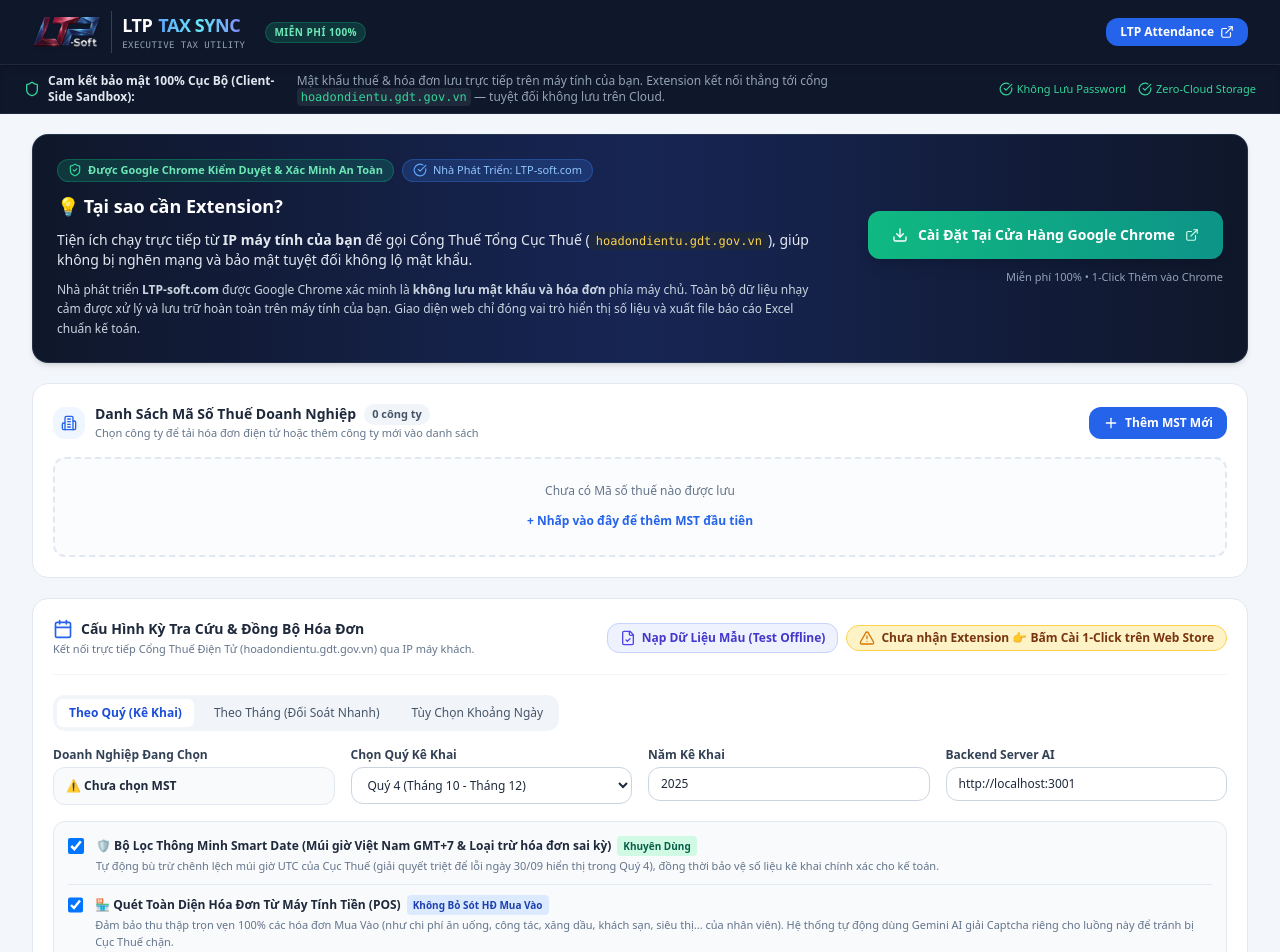
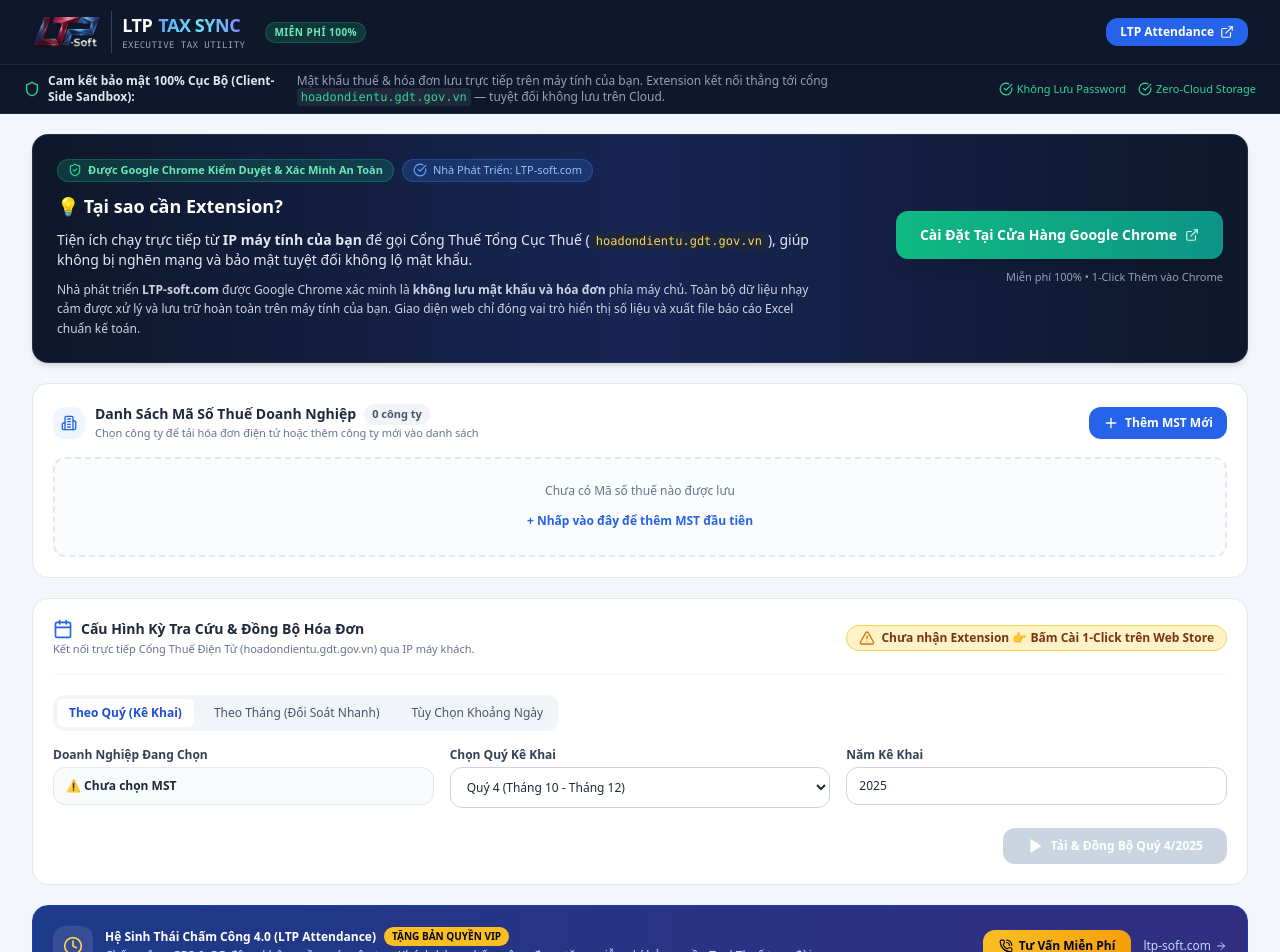
Before and after one commit to Ltp-Soft/taxsys, a React (Vite) app in the folder frontend-module/: page / in a window 1280 px wide. Shown: the top 952 px of the page. Built offline with nearby package versions, Linux system fonts and the light colour scheme; the HTML template or start-up script is replaced by a standard one.

Commit message:
style(ui): streamline dashboard UI, hide default checkboxes/backend URL/mock button/manual button

```diff
--- a/frontend-module/src/App.jsx
+++ b/frontend-module/src/App.jsx
@@ -184,9 +184,8 @@ export default function App() {
                 href={CHROME_STORE_URL}
                 target="_blank"
                 rel="noreferrer"
-                className="inline-flex items-center justify-center gap-2.5 px-6 py-3.5 bg-gradient-to-r from-emerald-500 to-teal-600 hover:from-emerald-600 hover:to-teal-700 text-white font-black text-xs sm:text-sm rounded-xl shadow-lg hover:shadow-emerald-500/25 transition transform active:scale-95 text-center"
+                className="inline-flex items-center justify-center gap-2 px-6 py-3.5 bg-gradient-to-r from-emerald-500 to-teal-600 hover:from-emerald-600 hover:to-teal-700 text-white font-black text-xs sm:text-sm rounded-xl shadow-lg hover:shadow-emerald-500/25 transition transform active:scale-95 text-center"
               >
-                <Download className="w-4 h-4 text-white" />
                 <span>Cài Đặt Tại Cửa Hàng Google Chrome</span>
                 <ExternalLink className="w-3.5 h-3.5 text-emerald-100" />
               </a>
--- a/frontend-module/src/components/SyncControlPanel.jsx
+++ b/frontend-module/src/components/SyncControlPanel.jsx
@@ -444,17 +444,6 @@ export default function SyncControlPanel({ activeAccount, onSyncCompleted, isSyn
         </div>
 
         <div className="flex items-center gap-2">
-          {/* Nút test dữ liệu mẫu Offline */}
-          <button
-            onClick={handleLoadMockData}
-            type="button"
-            className="flex items-center gap-1.5 text-xs font-semibold text-indigo-700 bg-indigo-50 hover:bg-indigo-100 px-3 py-1.5 rounded-xl border border-indigo-200 transition"
-            title="Xem ngay giao diện và xuất file Excel với dữ liệu mẫu không cần đăng nhập"
-          >
-            <FileCheck className="w-4 h-4 text-indigo-600" />
-            <span>Nạp Dữ Liệu Mẫu (Test Offline)</span>
-          </button>
-
           {/* Trạng thái kết nối Extension */}
           {extensionStatus === 'connected' ? (
             <div className="flex items-center gap-1.5 text-xs font-semibold text-emerald-700 bg-emerald-50 px-3 py-1 rounded-full border border-emerald-200">
@@ -482,7 +471,7 @@ export default function SyncControlPanel({ activeAccount, onSyncCompleted, isSyn
       </div>
 
       {/* Bộ chọn chế độ: Theo Quý / Theo Tháng / Khoảng Ngày */}
-      <div className="flex items-center gap-2 mb-4 p-1 bg-slate-100 p-1 rounded-xl w-fit mb-4">
+      <div className="flex items-center gap-2 mb-4 p-1 bg-slate-100 rounded-xl w-fit">
         <button
           type="button"
           onClick={() => setSyncPeriodType('quarter')}
@@ -518,10 +507,10 @@ export default function SyncControlPanel({ activeAccount, onSyncCompleted, isSyn
         </button>
       </div>
 
-      <div className="grid grid-cols-1 sm:grid-cols-2 lg:grid-cols-4 gap-4 mb-4">
+      <div className="grid grid-cols-1 sm:grid-cols-3 gap-4 mb-5">
         <div>
           <label className="block text-xs font-bold text-slate-700 mb-1">Doanh Nghiệp Đang Chọn</label>
-          <div className="text-sm font-bold text-xs font-bold text-slate-800 bg-slate-50 px-3 py-2.5 rounded-xl border border-slate-200 truncate">
+          <div className="text-xs font-bold text-slate-800 bg-slate-50 px-3 py-2.5 rounded-xl border border-slate-200 truncate">
             {activeAccount ? `${activeAccount.mst} - ${activeAccount.companyName}` : '⚠️ Chưa chọn MST'}
           </div>
         </div>
@@ -534,7 +523,7 @@ export default function SyncControlPanel({ activeAccount, onSyncCompleted, isSyn
               value={quarter}
               onChange={(e) => setQuarter(e.target.value)}
               disabled={isSyncing}
-              className="w-full text-sm font-medium px-3 py-2 border border-slate-300 rounded-xl focus:outline-none focus:border-blue-500 bg-white text-slate-800 text-xs px-3 py-2"
+              className="w-full text-xs font-medium px-3 py-2.5 border border-slate-300 rounded-xl focus:outline-none focus:border-blue-500 bg-white text-slate-800"
             >
               <option value="1">Quý 1 (Tháng 1 - Tháng 3)</option>
               <option value="2">Quý 2 (Tháng 4 - Tháng 6)</option>
@@ -552,7 +541,7 @@ export default function SyncControlPanel({ activeAccount, onSyncCompleted, isSyn
               value={month}
               onChange={(e) => setMonth(e.target.value)}
               disabled={isSyncing}
-              className="w-full text-sm font-medium px-3 py-2 border border-slate-300 rounded-xl focus:outline-none focus:border-blue-500 bg-white text-slate-800 text-xs px-3 py-2"
+              className="w-full text-xs font-medium px-3 py-2.5 border border-slate-300 rounded-xl focus:outline-none focus:border-blue-500 bg-white text-slate-800"
             >
               {[1, 2, 3, 4, 5, 6, 7, 8, 9, 10, 11, 12].map(m => (
                 <option key={m} value={m}>Tháng {m}</option>
@@ -563,7 +552,7 @@ export default function SyncControlPanel({ activeAccount, onSyncCompleted, isSyn
 
         {/* Chế độ Khoảng Ngày */}
         {syncPeriodType === 'custom' && (
-          <div className="col-span-2 grid grid-cols-2 gap-2">
+          <div className="sm:col-span-2 grid grid-cols-2 gap-3">
             <div>
               <label className="block text-xs font-bold text-slate-700 mb-1">Từ Ngày (dd/mm/yyyy)</label>
               <input
@@ -572,7 +561,7 @@ export default function SyncControlPanel({ activeAccount, onSyncCompleted, isSyn
                 onChange={(e) => setFromDate(e.target.value)}
                 placeholder="01/10/2025"
                 disabled={isSyncing}
-                className="w-full text-sm px-3 py-2 border border-slate-300 rounded-xl focus:outline-none focus:border-blue-500 bg-white text-slate-800 text-xs px-3 py-2"
+                className="w-full text-xs px-3 py-2.5 border border-slate-300 rounded-xl focus:outline-none focus:border-blue-500 bg-white text-slate-800"
               />
             </div>
             <div>
@@ -583,7 +572,7 @@ export default function SyncControlPanel({ activeAccount, onSyncCompleted, isSyn
                 onChange={(e) => setToDate(e.target.value)}
                 placeholder="31/10/2025"
                 disabled={isSyncing}
-                className="w-full text-sm px-3 py-2 border border-slate-300 rounded-xl focus:outline-none focus:border-blue-500 bg-white text-slate-800 text-xs px-3 py-2"
+                className="w-full text-xs px-3 py-2.5 border border-slate-300 rounded-xl focus:outline-none focus:border-blue-500 bg-white text-slate-800"
               />
             </div>
           </div>
@@ -599,63 +588,10 @@ export default function SyncControlPanel({ activeAccount, onSyncCompleted, isSyn
               disabled={isSyncing}
               min="2020"
               max="2030"
-              className="w-full text-sm font-medium px-3 py-2 border border-slate-300 rounded-xl focus:outline-none focus:border-blue-500 bg-white text-slate-800 text-xs px-3 py-2"
+              className="w-full text-xs font-medium px-3 py-2.5 border border-slate-300 rounded-xl focus:outline-none focus:border-blue-500 bg-white text-slate-800"
             />
           </div>
         )}
-
-        <div>
-          <label className="block text-xs font-bold text-slate-700 mb-1">Backend Server AI</label>
-          <input
-            type="text"
-            value={backendUrl}
-            onChange={(e) => setBackendUrl(e.target.value)}
-            disabled={isSyncing}
-            placeholder="http://localhost:3001"
-            className="w-full text-sm px-3 py-2 border border-slate-300 rounded-xl focus:outline-none focus:border-blue-500 bg-white text-slate-800 text-xs px-3 py-2"
-          />
-        </div>
-      </div>
-
-      {/* Tùy chọn Logic thông minh Smart Date & Máy tính tiền */}
-      <div className="bg-slate-50 border border-slate-200 rounded-xl p-3.5 mb-4 space-y-2.5">
-        <div className="flex items-start gap-3">
-          <input
-            id="strictPeriodToggle"
-            type="checkbox"
-            checked={strictPeriod}
-            onChange={(e) => setStrictPeriod(e.target.checked)}
-            className="mt-0.5 w-4 h-4 text-blue-600 rounded border-slate-300 focus:ring-blue-500 cursor-pointer"
-          />
-          <label htmlFor="strictPeriodToggle" className="cursor-pointer">
-            <span className="text-xs font-bold text-slate-800 flex items-center gap-1.5 text-xs font-bold">
-              🛡️ Bộ Lọc Thông Minh Smart Date (Múi giờ Việt Nam GMT+7 & Loại trừ hóa đơn sai kỳ)
-              <span className="text-[10px] bg-emerald-100 text-emerald-800 font-bold px-1.5 py-0.5 rounded">Khuyên Dùng</span>
-            </span>
-            <p className="text-[11px] text-slate-500 mt-0.5 text-[11px]">
-              Tự động bù trừ chênh lệch múi giờ UTC của Cục Thuế (giải quyết triệt để lỗi ngày 30/09 hiển thị trong Quý 4), đồng thời bảo vệ số liệu kê khai chính xác cho kế toán.
-            </p>
-          </label>
-        </div>
-
-        <div className="flex items-start gap-3 pt-2.5 border-t border-slate-200 pt-2.5">
-          <input
-            id="includePosToggle"
-            type="checkbox"
-            checked={includePos}
-            onChange={(e) => setIncludePos(e.target.checked)}
-            className="mt-0.5 w-4 h-4 text-blue-600 rounded border-slate-300 focus:ring-blue-500 cursor-pointer"
-          />
-          <label htmlFor="includePosToggle" className="cursor-pointer">
-            <span className="text-xs font-bold text-slate-800 flex items-center gap-1.5 text-xs font-bold">
-              🏪 Quét Toàn Diện Hóa Đơn Từ Máy Tính Tiền (POS)
-              <span className="text-[10px] bg-blue-100 text-blue-800 font-bold px-1.5 py-0.5 rounded">Không Bỏ Sót HĐ Mua Vào</span>
-            </span>
-            <p className="text-[11px] text-slate-500 mt-0.5 text-[11px]">
-              Đảm bảo thu thập trọn vẹn 100% các hóa đơn Mua Vào (như chi phí ăn uống, công tác, xăng dầu, khách sạn, siêu thị... của nhân viên). Hệ thống tự động dùng Gemini AI giải Captcha riêng cho luồng này để tránh bị Cục Thuế chặn.
-            </p>
-          </label>
-        </div>
       </div>
 
       {isSyncing && (
@@ -684,33 +620,14 @@ export default function SyncControlPanel({ activeAccount, onSyncCompleted, isSyn
         </div>
       )}
 
-      <div className="flex flex-wrap items-center justify-end gap-3">
-        <button
-          type="button"
-          onClick={() => {
-            if (!activeAccount) {
-              alert('Vui lòng chọn hoặc thêm một Mã Số Thuế Doanh Nghiệp trước khi đồng bộ.');
-              return;
-            }
-            setIsSyncing(false);
-            setShowCaptchaModal(true);
-            handleRefreshCaptcha('Nhập 6 ký tự mã bảo vệ từ Cổng Thuế bên dưới để xác thực trực tiếp:');
-          }}
-          disabled={!activeAccount}
-          className="flex items-center gap-1.5 px-4 py-2.5 rounded-xl text-xs font-bold text-slate-700 bg-slate-100 hover:bg-slate-200 border border-slate-300 transition cursor-pointer disabled:opacity-50"
-          title="Mở bảng tự nhập mã Captcha bằng mắt thường"
-        >
-          <Key className="w-3.5 h-3.5 text-amber-600" />
-          <span>Nhập Captcha Thủ Công</span>
-        </button>
-
+      <div className="flex items-center justify-end">
         <button
           onClick={() => handleStartSync()}
           disabled={isSyncing || !activeAccount}
-          className={`flex items-center gap-2 px-6 py-2.5 rounded-lg text-sm font-bold text-white shadow-md transition ${
+          className={`flex items-center gap-2 px-6 py-2.5 rounded-xl text-xs font-bold text-white shadow-md transition ${
             isSyncing || !activeAccount
               ? 'bg-slate-300 cursor-not-allowed shadow-none'
-              : 'bg-blue-600 hover:bg-blue-700 text-white shadow-xs px-6 py-2.5 rounded-xl text-xs font-bold'
+              : 'bg-blue-600 hover:bg-blue-700 text-white shadow-xs cursor-pointer'
           }`}
         >
           {isSyncing ? (
```
